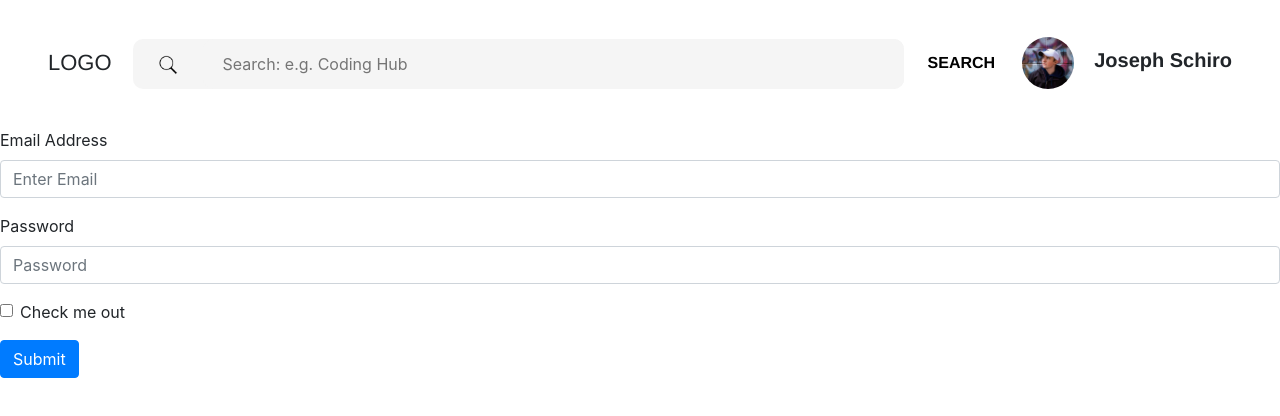
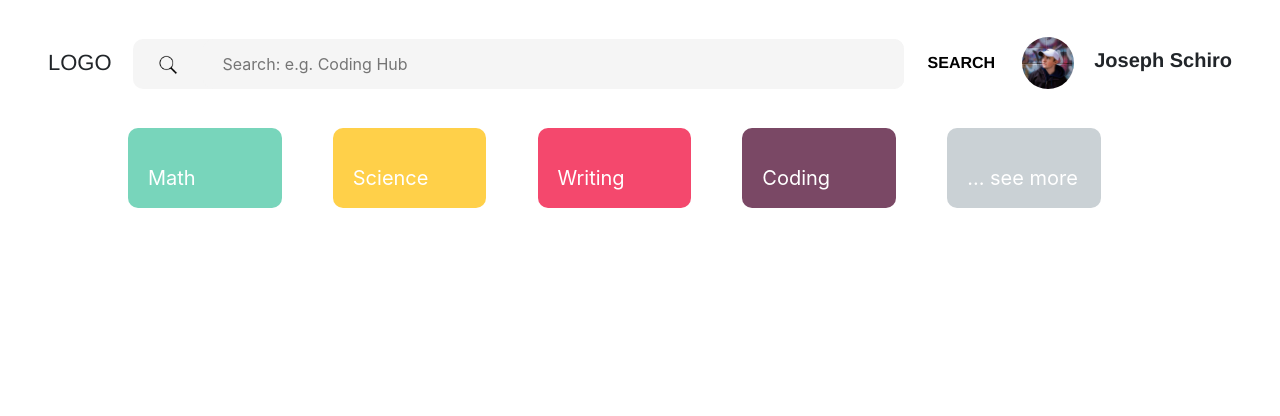
Before and after one commit to coding-hub-org/club-hub-F2020, a React (Create React App) app: page / in a window 1280 px wide. Shown: the top 416 px of the page. Built offline with nearby package versions, Linux system fonts and the light colour scheme.

Commit message:
cleaned up pages

```diff
--- a/src/components/Card/Cards.jsx
+++ b/src/components/Card/Cards.jsx
@@ -4,241 +4,249 @@ import mathIcon from "../../assest/mathIcon.svg";
 
 class Cards extends React.Component {
   render() {
-    return <div className = "header">
-      <h3>
-        All Clubs
-      </h3>
+    return (
+      <div className="header">
+        <h3>All Clubs</h3>
 
-    <div className = "container">
-
+        <div className="container">
           <div className="flex-container">
-
-      <a href = "https://www.pizzahut.com/index.php#/home"><img src= {mathIcon} className= "photo" alt="Catergory1" /></a>
-      <div className ="math">
+            <a href="https://www.pizzahut.com/index.php#/home">
+              <img src={mathIcon} className="photo" alt="Catergory1" />
+            </a>
+            <div className="math">
               <p> Mathematics</p>
             </div>
-      <div className ="meetTime">
+            <div className="meetTime">
               <p> Mondays @ 7pm</p>
             </div>
-      <div className ="classRm">
+            <div className="classRm">
               <p> Beaumont 105</p>
             </div>
-
-
           </div>
           <div className="flex-container2">
-    <a href = "https://www.pizzahut.com/index.php#/home"><img src= {mathIcon} className= "photo" alt="Catergory1" /></a>
-    <div className ="math">
+            <a href="https://www.pizzahut.com/index.php#/home">
+              <img src={mathIcon} className="photo" alt="Catergory1" />
+            </a>
+            <div className="math">
               <p> Mathematics</p>
             </div>
-      <div className ="meetTime">
+            <div className="meetTime">
               <p> Mondays @ 7pm</p>
             </div>
-      <div className ="classRm">
+            <div className="classRm">
               <p> Beaumont 105</p>
             </div>
           </div>
 
+          <div className="flex-container3">
+            <a href="https://www.pizzahut.com/index.php#/home">
+              <img src={mathIcon} className="photo" alt="Catergory1" />
+            </a>
 
-    <div className="flex-container3">
-    <a href = "https://www.pizzahut.com/index.php#/home"><img src= {mathIcon} className= "photo" alt="Catergory1" /></a>
-
-      <div className ="math">
+            <div className="math">
               <p> Mathematics</p>
             </div>
-      <div className ="meetTime">
+            <div className="meetTime">
               <p> Mondays @ 7pm</p>
             </div>
-      <div className ="classRm">
+            <div className="classRm">
               <p> Beaumont 105</p>
             </div>
           </div>
           <div className="flex-container4">
-    <a href = "https://www.pizzahut.com/index.php#/home"><img src= {mathIcon} className= "photo" alt="Catergory1" /></a>
-      <div className ="math">
+            <a href="https://www.pizzahut.com/index.php#/home">
+              <img src={mathIcon} className="photo" alt="Catergory1" />
+            </a>
+            <div className="math">
               <p> Mathematics</p>
             </div>
-      <div className ="meetTime">
+            <div className="meetTime">
               <p> Mondays @ 7pm</p>
             </div>
-      <div className ="classRm">
+            <div className="classRm">
               <p> Beaumont 105</p>
             </div>
           </div>
           <div className="flex-container">
-
-      <a href = "https://www.pizzahut.com/index.php#/home"><img src= {mathIcon} className= "photo" alt="Catergory1" /></a>
-      <div className ="math">
+            <a href="https://www.pizzahut.com/index.php#/home">
+              <img src={mathIcon} className="photo" alt="Catergory1" />
+            </a>
+            <div className="math">
               <p> Mathematics</p>
             </div>
-      <div className ="meetTime">
+            <div className="meetTime">
               <p> Mondays @ 7pm</p>
             </div>
-      <div className ="classRm">
+            <div className="classRm">
               <p> Beaumont 105</p>
             </div>
-
-
           </div>
           <div className="flex-container2">
-    <a href = "https://www.pizzahut.com/index.php#/home"><img src= {mathIcon} className= "photo" alt="Catergory1" /></a>
-    <div className ="math">
+            <a href="https://www.pizzahut.com/index.php#/home">
+              <img src={mathIcon} className="photo" alt="Catergory1" />
+            </a>
+            <div className="math">
               <p> Mathematics</p>
             </div>
-      <div className ="meetTime">
+            <div className="meetTime">
               <p> Mondays @ 7pm</p>
             </div>
-      <div className ="classRm">
+            <div className="classRm">
               <p> Beaumont 105</p>
             </div>
           </div>
 
+          <div className="flex-container3">
+            <a href="https://www.pizzahut.com/index.php#/home">
+              <img src={mathIcon} className="photo" alt="Catergory1" />
+            </a>
 
-    <div className="flex-container3">
-    <a href = "https://www.pizzahut.com/index.php#/home"><img src= {mathIcon} className= "photo" alt="Catergory1" /></a>
-
-      <div className ="math">
+            <div className="math">
               <p> Mathematics</p>
             </div>
-      <div className ="meetTime">
+            <div className="meetTime">
               <p> Mondays @ 7pm</p>
             </div>
-      <div className ="classRm">
+            <div className="classRm">
               <p> Beaumont 105</p>
             </div>
           </div>
           <div className="flex-container4">
-    <a href = "https://www.pizzahut.com/index.php#/home"><img src= {mathIcon} className= "photo" alt="Catergory1" /></a>
-      <div className ="math">
+            <a href="https://www.pizzahut.com/index.php#/home">
+              <img src={mathIcon} className="photo" alt="Catergory1" />
+            </a>
+            <div className="math">
               <p> Mathematics</p>
             </div>
-      <div className ="meetTime">
+            <div className="meetTime">
               <p> Mondays @ 7pm</p>
             </div>
-      <div className ="classRm">
+            <div className="classRm">
               <p> Beaumont 105</p>
             </div>
           </div>
 
           <div className="flex-container">
-
-      <a href = "https://www.pizzahut.com/index.php#/home"><img src= {mathIcon} className= "photo" alt="Catergory1" /></a>
-      <div className ="math">
+            <a href="https://www.pizzahut.com/index.php#/home">
+              <img src={mathIcon} className="photo" alt="Catergory1" />
+            </a>
+            <div className="math">
               <p> Mathematics</p>
             </div>
-      <div className ="meetTime">
+            <div className="meetTime">
               <p> Mondays @ 7pm</p>
             </div>
-      <div className ="classRm">
+            <div className="classRm">
               <p> Beaumont 105</p>
             </div>
-
-
           </div>
           <div className="flex-container2">
-    <a href = "https://www.pizzahut.com/index.php#/home"><img src= {mathIcon} className= "photo" alt="Catergory1" /></a>
-    <div className ="math">
+            <a href="https://www.pizzahut.com/index.php#/home">
+              <img src={mathIcon} className="photo" alt="Catergory1" />
+            </a>
+            <div className="math">
               <p> Mathematics</p>
             </div>
-      <div className ="meetTime">
+            <div className="meetTime">
               <p> Mondays @ 7pm</p>
             </div>
-      <div className ="classRm">
+            <div className="classRm">
               <p> Beaumont 105</p>
             </div>
           </div>
 
+          <div className="flex-container3">
+            <a href="https://www.pizzahut.com/index.php#/home">
+              <img src={mathIcon} className="photo" alt="Catergory1" />
+            </a>
 
-    <div className="flex-container3">
-    <a href = "https://www.pizzahut.com/index.php#/home"><img src= {mathIcon} className= "photo" alt="Catergory1" /></a>
-
-      <div className ="math">
+            <div className="math">
               <p> Mathematics</p>
             </div>
-      <div className ="meetTime">
+            <div className="meetTime">
               <p> Mondays @ 7pm</p>
             </div>
-      <div className ="classRm">
+            <div className="classRm">
               <p> Beaumont 105</p>
             </div>
           </div>
           <div className="flex-container4">
-    <a href = "https://www.pizzahut.com/index.php#/home"><img src= {mathIcon} className= "photo" alt="Catergory1" /></a>
-      <div className ="math">
+            <a href="https://www.pizzahut.com/index.php#/home">
+              <img src={mathIcon} className="photo" alt="Catergory1" />
+            </a>
+            <div className="math">
               <p> Mathematics</p>
             </div>
-      <div className ="meetTime">
+            <div className="meetTime">
               <p> Mondays @ 7pm</p>
             </div>
-      <div className ="classRm">
+            <div className="classRm">
               <p> Beaumont 105</p>
             </div>
           </div>
 
           <div className="flex-container">
-
-      <a href = "https://www.pizzahut.com/index.php#/home"><img src= {mathIcon} className= "photo" alt="Catergory1" /></a>
-      <div className ="math">
+            <a href="https://www.pizzahut.com/index.php#/home">
+              <img src={mathIcon} className="photo" alt="Catergory1" />
+            </a>
+            <div className="math">
               <p> Mathematics</p>
             </div>
-      <div className ="meetTime">
+            <div className="meetTime">
               <p> Mondays @ 7pm</p>
             </div>
-      <div className ="classRm">
+            <div className="classRm">
               <p> Beaumont 105</p>
             </div>
-
-
           </div>
           <div className="flex-container2">
-    <a href = "https://www.pizzahut.com/index.php#/home"><img src= {mathIcon} className= "photo" alt="Catergory1" /></a>
-    <div className ="math">
+            <a href="https://www.pizzahut.com/index.php#/home">
+              <img src={mathIcon} className="photo" alt="Catergory1" />
+            </a>
+            <div className="math">
               <p> Mathematics</p>
             </div>
-      <div className ="meetTime">
+            <div className="meetTime">
               <p> Mondays @ 7pm</p>
             </div>
-      <div className ="classRm">
+            <div className="classRm">
               <p> Beaumont 105</p>
             </div>
           </div>
 
+          <div className="flex-container3">
+            <a href="https://www.pizzahut.com/index.php#/home">
+              <img src={mathIcon} className="photo" alt="Catergory1" />
+            </a>
 
-    <div className="flex-container3">
-    <a href = "https://www.pizzahut.com/index.php#/home"><img src= {mathIcon} className= "photo" alt="Catergory1" /></a>
-
-      <div className ="math">
+            <div className="math">
               <p> Mathematics</p>
             </div>
-      <div className ="meetTime">
+            <div className="meetTime">
               <p> Mondays @ 7pm</p>
             </div>
-      <div className ="classRm">
+            <div className="classRm">
               <p> Beaumont 105</p>
             </div>
           </div>
           <div className="flex-container4">
-    <a href = "https://www.pizzahut.com/index.php#/home"><img src= {mathIcon} className= "photo" alt="Catergory1" /></a>
-      <div className ="math">
+            <a href="https://www.pizzahut.com/index.php#/home">
+              <img src={mathIcon} className="photo" alt="Catergory1" />
+            </a>
+            <div className="math">
               <p> Mathematics</p>
             </div>
-      <div className ="meetTime">
+            <div className="meetTime">
               <p> Mondays @ 7pm</p>
             </div>
-      <div className ="classRm">
+            <div className="classRm">
               <p> Beaumont 105</p>
             </div>
           </div>
-
-
         </div>
       </div>
-
+    );
   }
 }
 
-
-
-
-
 export default Cards;
--- a/src/components/Card/index.css
+++ b/src/components/Card/index.css
@@ -1,7 +1,7 @@
-/* * {
+* {
   margin: 0px;
   box-sizing: border-box;
-} */
+}
 
 .container {
   display: grid;
--- a/src/routes/Home.js
+++ b/src/routes/Home.js
@@ -1,30 +1,18 @@
 import React from "react";
-import { Button, Form, FormControl } from "react-bootstrap";
+import Cards from "../components/Card/Cards";
+import Categories from "../components/Categories";
 
 function Home() {
-  return <div>
-
-
-    <Form>
-      <Form.Group contolId= "formBasicEmail">
-        <Form.Label>Email Address</Form.Label>
-        <Form.Control type = "email" placeholder= "Enter Email" />
-      </Form.Group>
-
-      <Form.Group controlId="formBasicPassword">
-        <Form.Label>Password</Form.Label>
-        <Form.Control type="password" placeholder="Password" />
-      </Form.Group>
-      <Form.Group controlId="formBasicCheckbox">
-        <Form.Check type="checkbox" label="Check me out" />
-      </Form.Group>
-      <Button variant= "primary" type="submit">
-        Submit
-      </Button>
-  </Form>
-
-  </div>;
-
-
+  const categories = ["Math", "Science", "Writing", "Coding", "... see more"];
+  const colors = ["#78D5BB", "#FFD049", "#F4486D", "#7A4865", "#CAD1D5"];
+  return (
+    <div>
+      <div className="Categories">
+        {categories.map((c_name, index) => (
+          <Categories color={colors[index]} name={c_name} />
+        ))}
+      </div>
+    </div>
+  );
 }
 export default Home;
```
Also changed, not shown: src/components/Categories.js (+8 -10 lines), src/routes/About.js (+9 -7 lines), src/routes/Login.js (+22 -2 lines). Lines whose indentation alone changed are shown as unchanged.
